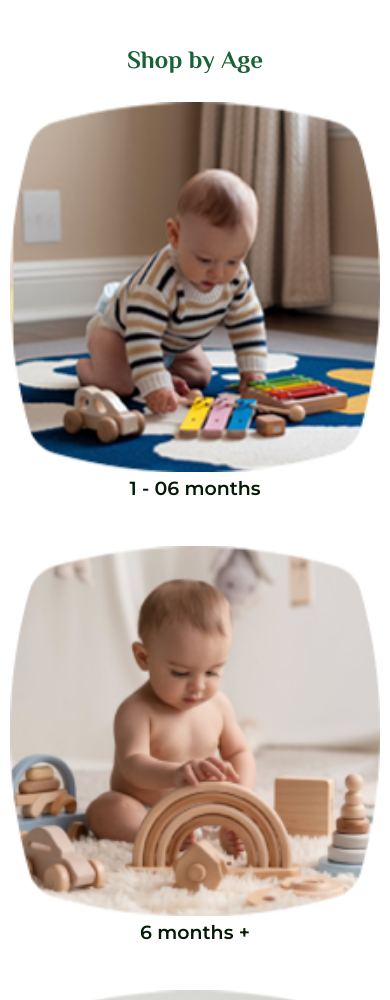
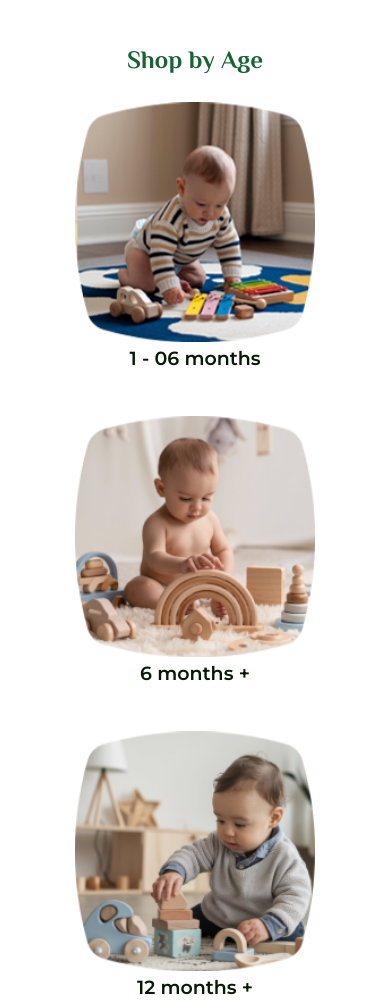
Before and after one commit to v4vikram/lacher, a website: page index.html in a window 390 px wide. Shown: the part 1684-2684 px from the top of the page. Drawn offline with nearby package versions, Linux system fonts and the light colour scheme.

Commit message:
phone view

```diff
--- a/assets/css/custom.css
+++ b/assets/css/custom.css
@@ -721,6 +721,10 @@ opacity: 1;
         top: 134px;
         padding-top: 0px;
     }
+    .clip-img {
+        width: 65%;
+        margin: auto;
+    }
 }
 
 
```
